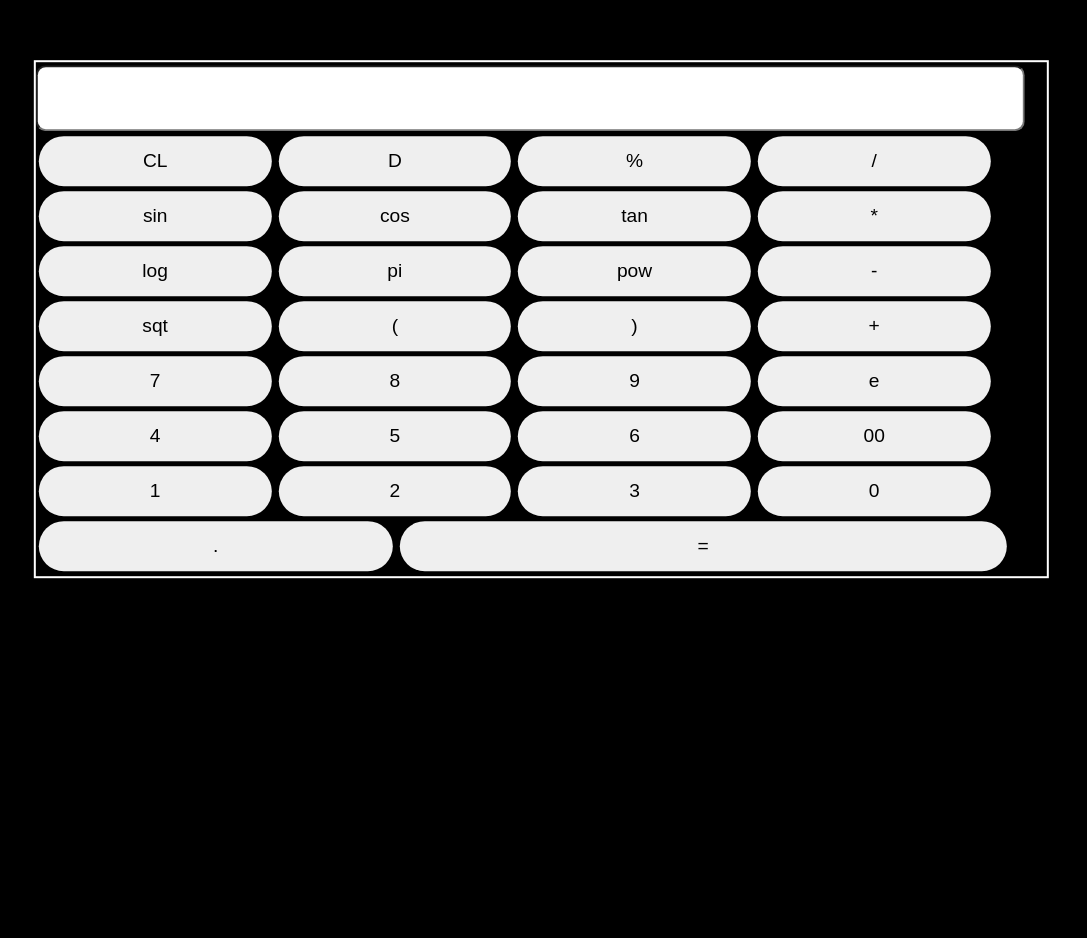
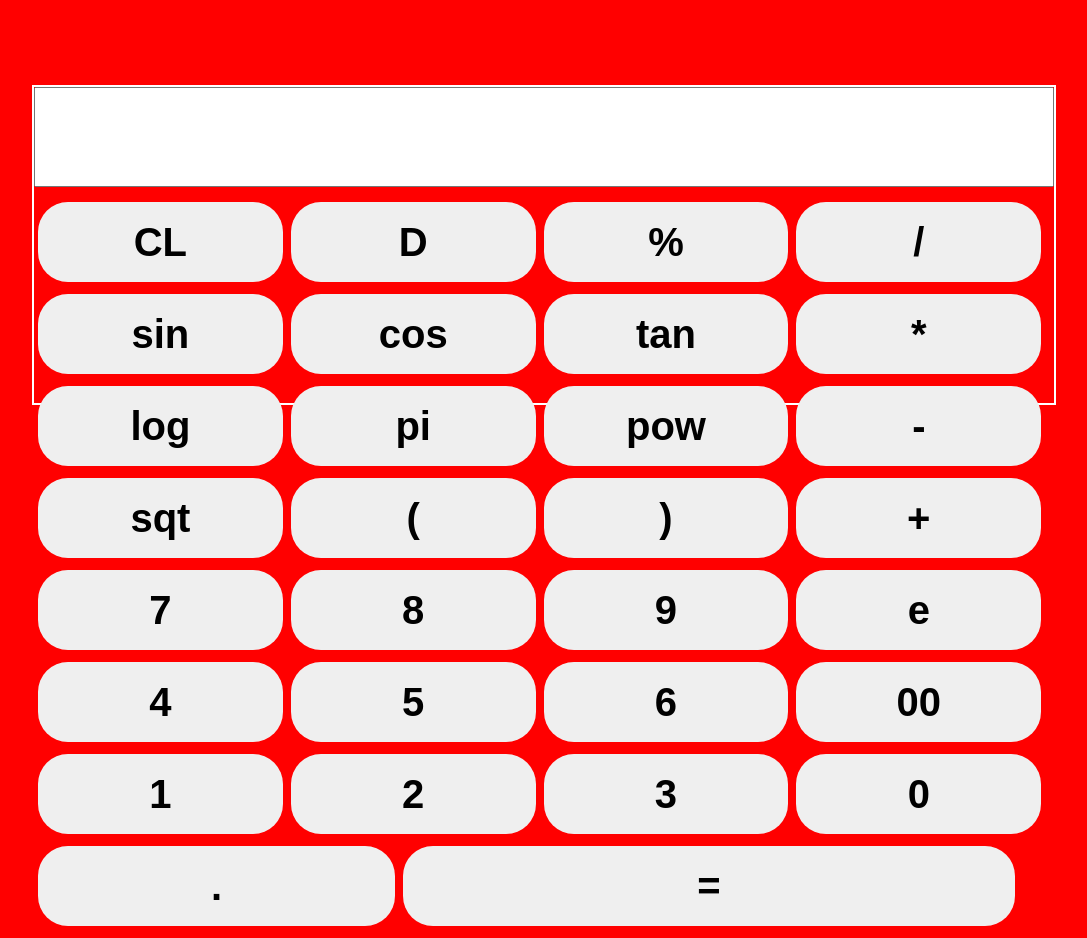
Before and after one commit to Sayomide/Calculator, a plain HTML site: page index.html in a window 1280 px wide. Shown: the part 155-1093 px from the top of the page, without its empty margins (96-1183 px from the left). Before the commit the page ends 800 px from the top, so only its background shows below. Drawn offline with Linux system fonts and the light colour scheme.

Commit message:
done with css and responsive

```diff
--- a/index.css
+++ b/index.css
@@ -1,33 +1,40 @@
-body {
-    background: black;
-    box-sizing: border-box;
+   * {
+ box-sizing:border-box;
+ padding:0;margin:0;
+}
+
+   body {
+  display: flex;
+  justify-content: center;
+  align-items: center;
+  height: 100vh;
+  width:100vw;
+  background: black;
   }
+
     #maincontainer  {
-                     position: relative;
-                     width: 80%;
-                     transform: translate(12%, 40%);
+                     display:flex;
+                     flex-direction: column;
+                     width:80%;
+                     height:55%;
                      border: 2px solid white;
-
     }
 
-    #screen  {
-                     height: 60px;
+    .screencont {
+                     width:100%;
+    }
+    .screencont .screen {
+                     width:100%;
+                     margin: 0 0 15px 0;
+                     height:60px;
+                     text-decoration:none;
+                     text-align:right;
+                     font-weight:bold;
+                     font-size:1.7rem;
                      pointer-events:none;
-                     border-radius: 3px;
-                     border:;
-                     cursor: pointer;
-                     font-weight: bold;
-                     font-size: 1.3rem;
-                     text-decoration: none;
-                     text-align: right;
-                     width: 97%;
-                     margin-bottom: 5px;
-                     margin-top: 3px;
-                     border-radius: 10px;
     }
 
     #screen:hover {
-                     border: 2px solid #3eff55;
                      outline: none;
                      border: none;
     }
@@ -57,3 +64,24 @@ body {
     #last2 {
                     width: 60%;
     }
+
+    @media only screen and (min-width:768px){
+      body {
+        background:red;
+      }
+      #maincontainer {
+        height:40%;
+      }
+      .screencont .screen {
+        height:100px;
+      }
+
+      .rows input {
+        width:24%;
+        height:80px;
+        font-size:2.5rem;
+        font-weight:bold;
+      margin: 0 0 12px 4px;
+      }
+
+    }
--- a/index.html
+++ b/index.html
@@ -3,7 +3,7 @@
 <head>
   <meta charset="UTF-8">
   <meta name="viewport" content="width=device-width, initial-scale=1">
-  <title> HI! THIS WILL BE MY JAVASCRIPT CALCULATOR PROJECT
+  <title> HI! THIS IS MY JAVASCRIPT CALCULATOR PROJECT
   </title>
   <link rel="stylesheet" href="index.css">
   </head>
@@ -25,11 +25,13 @@
       </div>
 
       <div class="rows">
-  <!--needed to work here-->     <input type="button" class="btn" id="sin" value="sin" onclick="thescreen.value = Math.sin(thescreen.value);">
+  <!--needed to work here-->
+         <input type="button" class="btn" id="sin" value="sin" onclick="thescreen.value = Math.sin(thescreen.value);">
   <!--needed to work here probably prevent default-->
-        <input type="button" class="btn" id="cos" value="cos" onclick="cos()">
-  <!--needed to work here-->     <input type="button" class="btn" id="tan" value="tan" onclick="tan()">
-        <input type="button" class="btn" value="*" onclick="thescreen.value += '*'">
+          <input type="button" class="btn" id="cos" value="cos" onclick="cos()">
+  <!--needed to work here-->
+          <input type="button" class="btn" id="tan" value="tan" onclick="tan()">
+          <input type="button" class="btn" value="*" onclick="thescreen.value += '*'">
       </div>
 
       <div class="rows">
@@ -51,12 +53,12 @@
         <input type="button" class="btn" value="+" onclick="thescreen.value += '+'">
       </div>
 
-       <div class="rows">
+      <div class="rows">
         <input type="button" class="btn" value="7" onclick="thescreen.value += '7'">
         <input type="button" class="btn" value="8" onclick="thescreen.value += '8'">
         <input type="button" class="btn" value="9" onClick="thescreen.value += '9'">
   <!--needed to work here probably prevent default-->
-   <input type="button" class="btn" id="e" value="e" onclick="e()">
+         <input type="button" class="btn" id="e" value="e" onclick="e()">
       </div>
 
        <div class="rows">
@@ -75,10 +77,11 @@
 
       <div class="rows">
          <input type="button" class="btn" id="last1" value="." onclick="thescreen.value += '.'">
- <input type="button" class="btn" id="last2" value="=" onclick="thescreen.value = eval(thescreen.value)">
+         <input type="button" class="btn" id="last2" value="=" onclick="thescreen.value = eval(thescreen.value)">
       </div>
     </div>
+
   </div>
-<!-- <button id="letsgoforb"> Here </button> -->
+
 </body>
 </html>
```
Also changed, not shown: index.js (+92 -0 lines).
